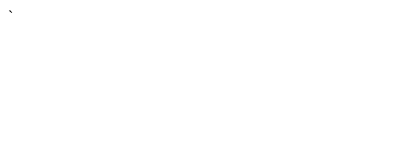
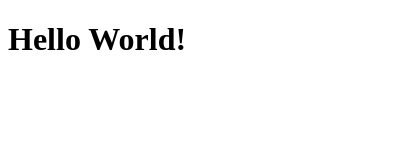
Before and after one commit to volovikariel/ConUHacks23-THPG, a browser extension: page popup.html in a window 400 px wide. Drawn offline with Linux system fonts and the light colour scheme.

Commit message:
Hello world

```diff
--- a/popup.html
+++ b/popup.html
@@ -4,6 +4,7 @@
     <link rel="stylesheet" href="popup.css" />
     <script src="popup.js" defer></script>
   </header>
-  <body></body>
+  <body>
+    <h1>Hello World!</h1>
+  </body>
 </html>
-`
```
